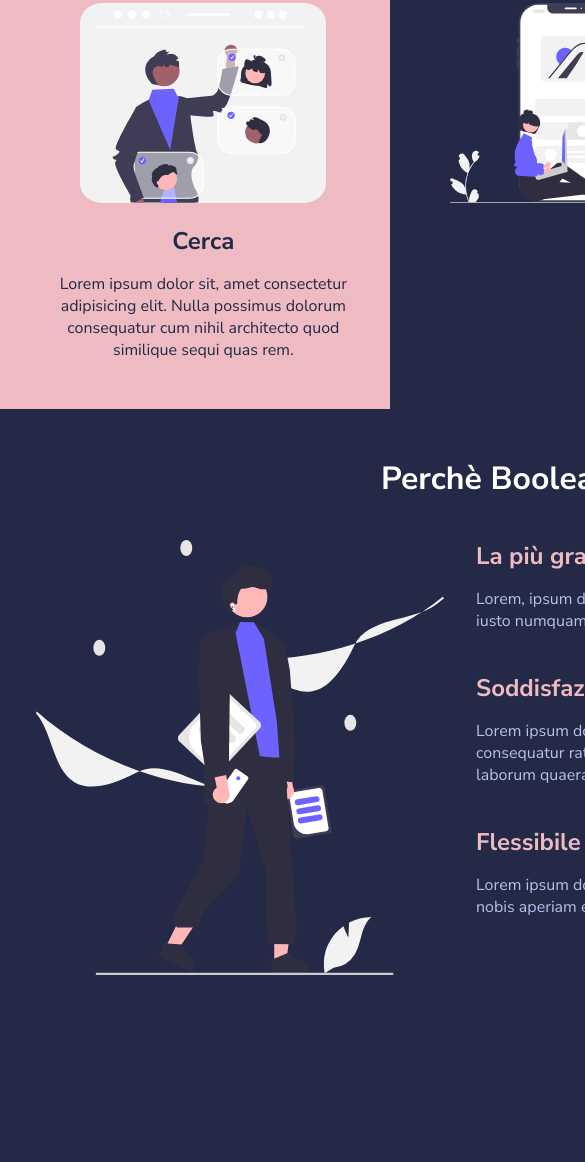
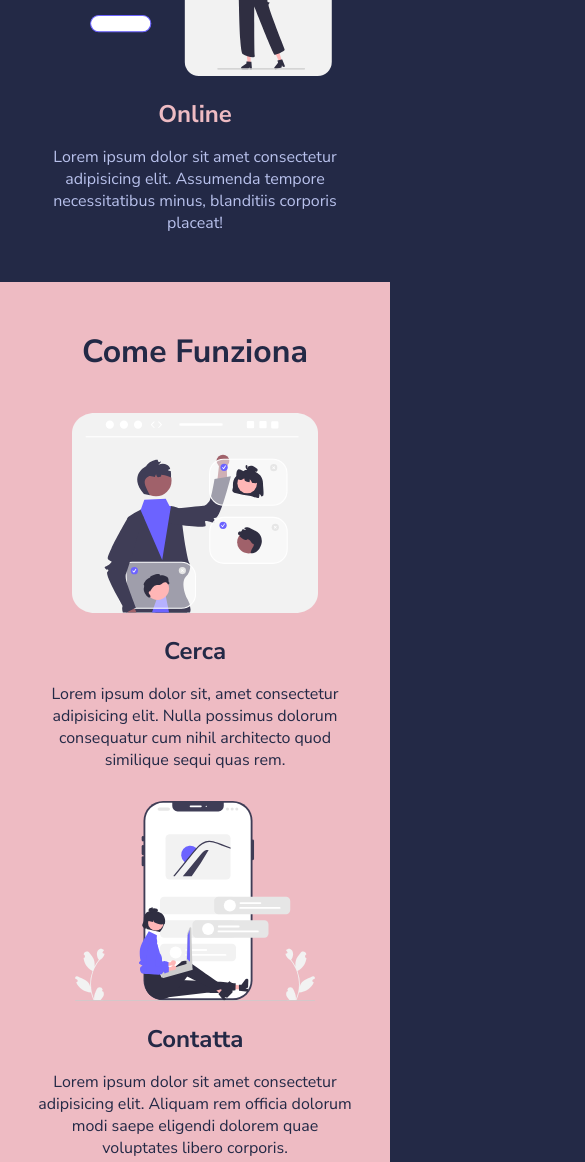
Before and after one commit to giovanbattista-web/html-css-resp-wannabe, a plain HTML site: page index.html in a window 390 px wide. Shown: the part 723-1885 px from the top of the page, 585 px wide, since content can reach past the window. Before the commit the page ends 1752 px from the top, so only its background shows below. Drawn offline with Linux system fonts and the light colour scheme.

Commit message:
[UPD] MEDIA QUERY SVOLTA

```diff
--- a/css/style.css
+++ b/css/style.css
@@ -128,10 +128,32 @@ img {
     SOLUZIONE RESPONSIVE
  ************************************************/
 @media (max-width: 768px){
+                          .container {
+                                      width:100%;
+                                      }
 
-}
+                          }
 
 @media (max-width:480px){
+                         .lessons .col,
+                         .steps .col,
+                         .why-us .col {
+                                        width:100%;
+                                       }
 
+ .row {
+      flex-wrap:wrap;
+      gap : 30px;
+      }
 
-}
+ .steps {
+         margin-bottom: 0;
+        }
+
+ .why-us {
+         background-color: black;
+         padding : 3rem 0;
+         margin-bottom: 0;
+        }
+
+                         }
```
